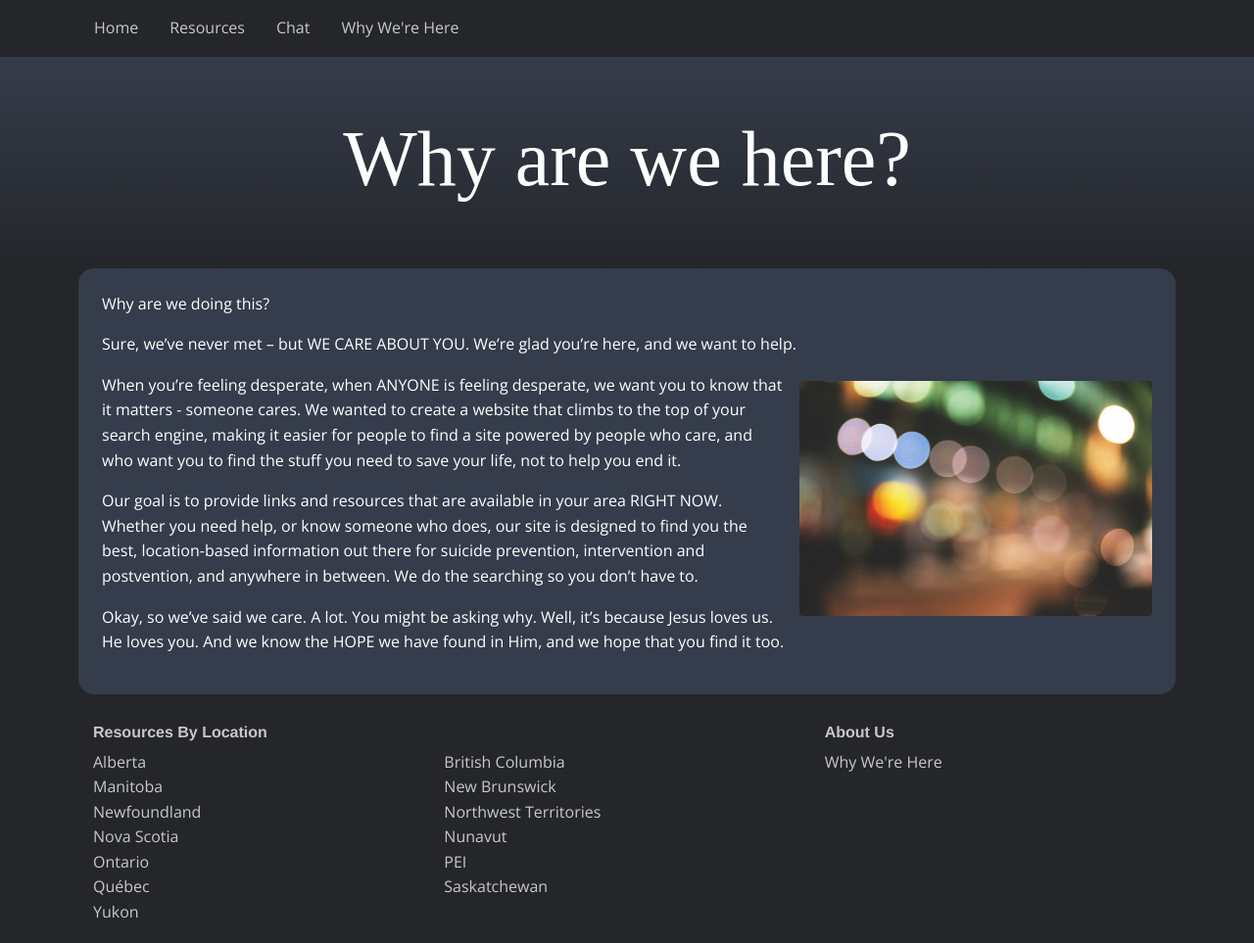
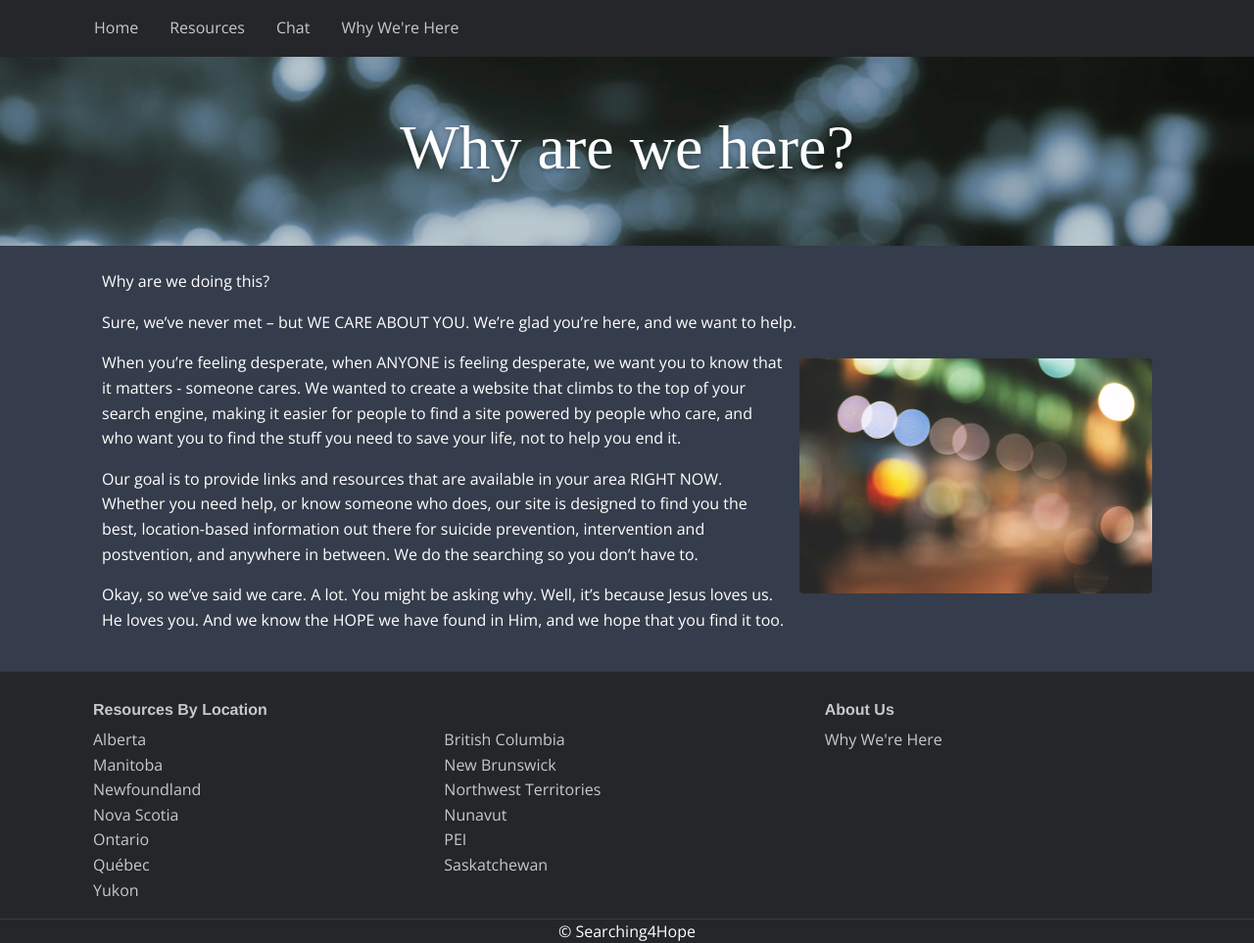
Before and after one commit to FaithTechLabs/suicide-prevention, a Django app: template templates/why_here.html in a window 1280 px wide. Shown: the whole page at 98% size. Before the commit the page ends 938 px from the top, so only its background shows below. Run offline with Django 3.2, Linux system fonts and the light colour scheme; the template is opened without the code that fills it, so the values that code supplies are empty; parts of the project's set-up code (start-up, migrations or seed data) failed here and were passed over; some libraries are stand-ins or nearby versions; some web fonts are replaced.

Commit message:
Updated styling of titles

```diff
--- a/templates/base.html
+++ b/templates/base.html
@@ -99,6 +99,13 @@
         </div>
       </div>
     </div>
+    <div class='copyright-row'>
+      <div class='content-container'>
+        <div class='row'>
+          © Searching4Hope
+        </div>
+      </div>
+    </div>
 
     <script src={% static "js/vendor/jquery.js" %}></script>
     <script src={% static "js/vendor/what-input.js" %}></script>
--- a/templates/chat.html
+++ b/templates/chat.html
@@ -5,7 +5,7 @@
 {% endblock %}
 
 {% block content %}
-<div class='banner'>
+<div class='banner banner-image'>
   <div class='content-container'>
     <h1 class='salsa'>Online Chat: The Hope Line</h1>
   </div>
--- a/templates/static/css/app.css
+++ b/templates/static/css/app.css
@@ -20,6 +20,10 @@ body,
 .nav {
   background-color: #24262a;
   font-family: 'Open Sans', arial, sans-serif;
+}
+
+.copyright-row {
+  border-top: 1px solid rgba(255, 255, 255, 0.1);
 }
 
 .articles-font {
@@ -147,7 +151,8 @@ ul {
 }
 
 .banner.window-img h2,
-.banner.window-img h1 {
+.banner.window-img h1,
+.banner.banner-image h1 {
   text-shadow: 0px 2px 5px rgba(0, 0, 0, 0.3);
 }
 
@@ -197,8 +202,13 @@ button h5 {
 }
 
 .main .content-container,
-.main.tab-main:nth-child(even) {
+.main.tab-main:nth-child(even),
+.main.tab-main.tab-main-light {
   background-color: #353c4b;
+}
+
+.tab-main hr {
+  opacity: 0.4;
 }
 
 .articles-font.main .content-container {
@@ -305,6 +315,16 @@ button h5 {
   height: 150px;
 }
 
+.banner.banner-image {
+  background: url("/static/images/pattern-background.jpg") no-repeat center;
+  background-size: cover;
+  margin-bottom: 3rem;
+}
+
+.banner.banner-image.no-bottom-margin {
+  margin-bottom: 0;
+}
+
 @media (min-width: 641px) {
   .hide-for-medium,
   .nav a.hide-for-medium {
@@ -323,7 +343,7 @@ button h5 {
 
   .banner:not(.articles-font) h1:not(.main-page),
   .banner:not(.articles-font) h2.main-page {
-    font-size: 5rem;
+    font-size: 4rem;
   }
 
   .footer .locations li {
--- a/templates/why_here.html
+++ b/templates/why_here.html
@@ -5,13 +5,13 @@
 {% endblock %}
 
 {% block content %}
-<div class='banner'>
+<div class='banner banner-image no-bottom-margin'>
   <div class='content-container'>
     <h1 class='salsa'>Why are we here?</h1>
   </div>
 </div>
 
-<div class='main'>
+<div class='main tab-main tab-main-light'>
   <div class='content-container'>
     <div class='tab'>
       <p>Why are we doing this?</p>
```
Also changed, not shown: templates/resource.html (+7 -3 lines), templates/static/images/pattern-background.jpg (added).
